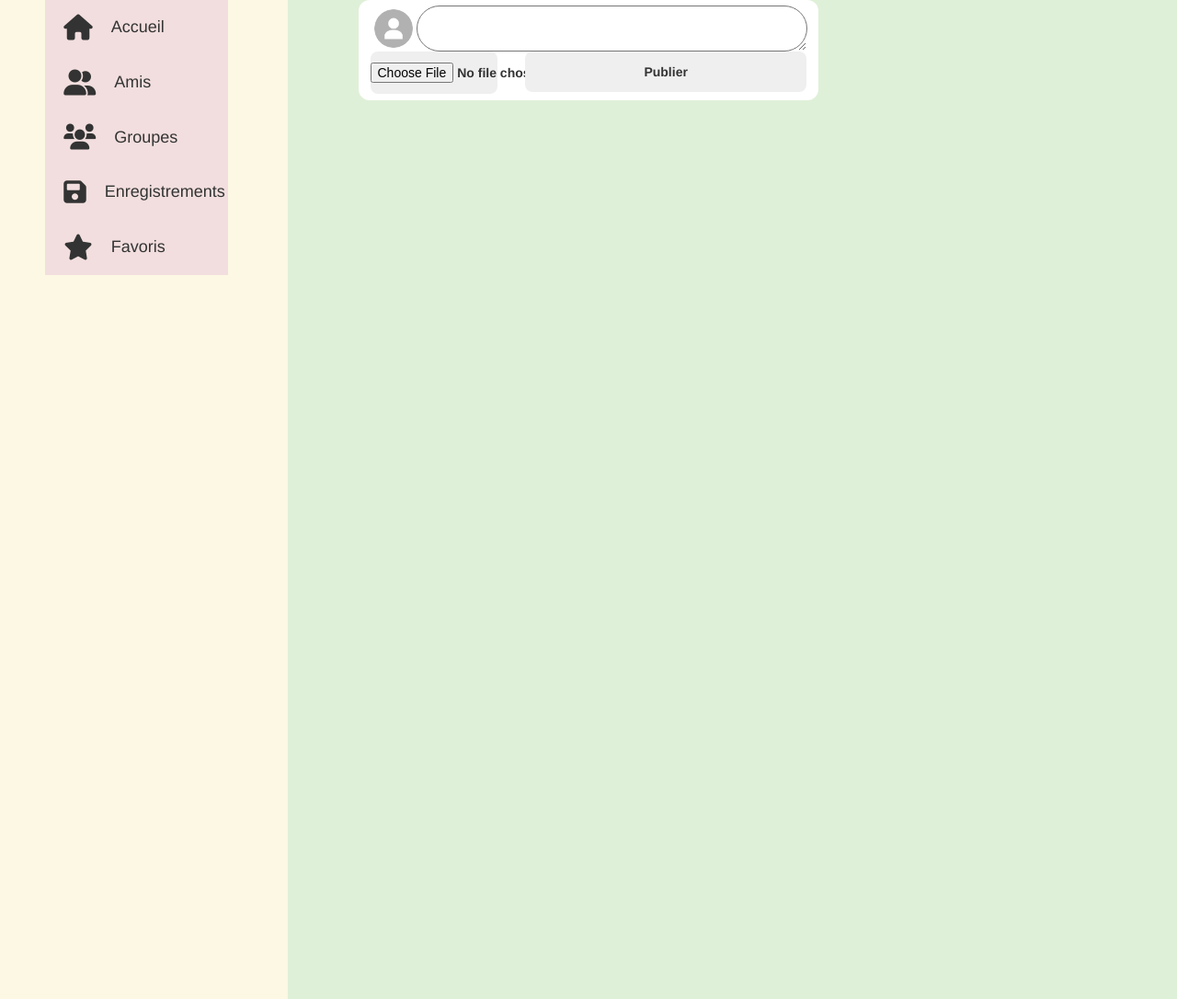
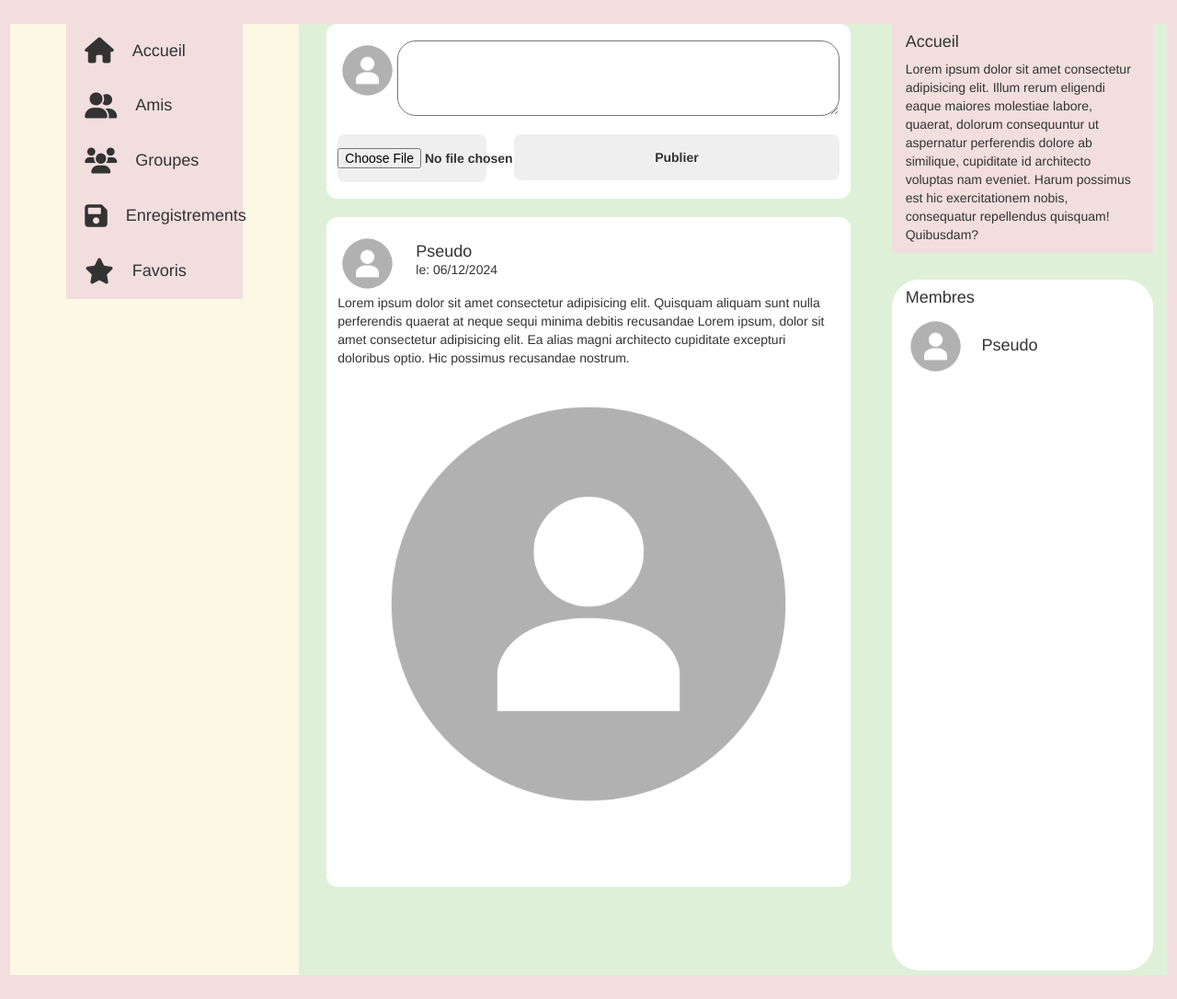
Before and after one commit to FetraFex/php-mvc-starter, a PHP site: the page made by views/accueil-view.php in a window 1280 px wide. Shown: the part 52-1138 px from the top of the page at 92% size. Run offline with PHP 8.4, Linux system fonts and the light colour scheme; the template is opened without the code that fills it, so the values that code supplies are empty; the visitor is signed in with stand-in values (Sample User, id 1).

Commit message:
Homepage interface finished

```diff
--- a/views/accueil-view.php
+++ b/views/accueil-view.php
@@ -17,6 +17,7 @@
         height: 100%;
         display: flex;
         flex-direction: column;
+        overflow: hidden;
     }
 
     .navbar {
@@ -31,8 +32,6 @@
 
     .full {
         height: 100%;
-        position: relative;
-
     }
 
     .padding-x {
@@ -48,22 +47,23 @@
 
     .publier {
         background-color: white;
-        padding: 1% 2%;
+        padding: 3% 2%;
         border-radius: 12px;
-        width: 80%;
+        width: 95%;
     }
 
     .addimage {
         width: 100%;
-        padding: 12px 0;
+        padding: 15px 0;
         border-radius: 8px;
         border: none;
         font-weight: bold;
+
     }
 
-    .pub{
+    .pub {
         width: 100%;
-        padding: 12px 0;
+        padding: 15px 0;
         border-radius: 8px;
         border: none;
         font-weight: bold;
@@ -89,7 +89,7 @@
         </div>
     </nav>
 
-    <div class="full-height bg-danger">
+    <div class="full-height bg-danger" style="padding:2%">
         <div class="row full">
             <div class="col-sm-3 bg-warning full padding-x">
                 <div class="container bg-danger leftcard" style="width: 80%;">
@@ -113,14 +113,16 @@
                     <h4>Favoris</h4>
                 </div>
             </div>
-            <div class="col-sm-6 bg-success full centre">
+            <div class="col-sm-6 bg-success full">
                 <div class="container publier">
                     <form action="http://localhost/Rencontre/publication/publier" method="post">
                         <div style="display:flex;">
-                            <img src="http://localhost/Rencontre/publics/image/default-profile.png" alt="" class="img img-responsive" style="width:50px;">
-                            <textarea name="descri" id="" style="flex:1 auto; border-radius:50px;padding:0 15px;"></textarea>
+                            <div>
+                                <img src="http://localhost/Rencontre/publics/image/default-profile.png" alt="" class="img img-responsive" style="width:65px;">
+                            </div>
+                            <textarea name="descri" id="" style="flex:1 auto;border-radius:20px;padding:20px 15px;"></textarea>
                         </div>
-                        <div class="row">
+                        <div class="row" style="margin-top:20px;">
                             <div class="col-sm-4">
                                 <button class="addimage"><input type="file" name="pubimg" id=""></button>
                             </div>
@@ -130,9 +132,38 @@
                         </div>
                     </form>
                 </div>
+                <div class="container publier" style="flex: 1 auto;background:white; margin-top:20px;height:64vh;overflow-y:scroll;overflow-x:hidden;">
+                    <div style="margin-bottom: 50px;">
+                        <div>
+                            <div style="display:flex; gap:20px">
+                                <img src="http://localhost/Rencontre/publics/image/default-profile.png" alt="" class="img img-responsive" style="width:65px;">
+                                <div style="line-height:0px">
+                                    <h4>Pseudo</h4>
+                                    <p>le: 06/12/2024</p>
+                                </div>
+                            </div>
+                        </div>
+                        <div>Lorem ipsum dolor sit amet consectetur adipisicing elit. Quisquam aliquam sunt nulla perferendis quaerat at neque sequi minima debitis recusandae Lorem ipsum, dolor sit amet consectetur adipisicing elit. Ea alias magni architecto cupiditate excepturi doloribus optio. Hic possimus recusandae nostrum.</div>
+                        <div class="container" style="width:100%">
+                            <img src="http://localhost/Rencontre/publics/image/default-profile.png" alt="" style="object-fit: contains;width:100%">
+                        </div>
+                    </div>
+                </div>
             </div>
             <div class="col-sm-3 bg-success full">
-
+                <div class="container bg-danger" style="width: 100%;">
+                    <h4>Accueil</h4>
+                    <p>Lorem ipsum dolor sit amet consectetur adipisicing elit. Illum rerum eligendi eaque maiores molestiae labore, quaerat, dolorum consequuntur ut aspernatur perferendis dolore ab similique, cupiditate id architecto voluptas nam eveniet. Harum possimus est hic exercitationem nobis, consequatur repellendus quisquam! Quibusdam?</p>
+                </div>
+                <div class="container" style="border-radius:30px; background-color:white; height:66vh;overflow-y:hidden;width:100%;margin-top:10%">
+                    <h4>Membres</h4>
+                    <div style="overflow-y:scroll;height:100%">
+                        <div style="display:flex;align-items:center">
+                            <img src="http://localhost/Rencontre/publics/image/default-profile.png" alt="" class="img img-responsive" style="width:65px;">
+                            <h4 style="margin-left:7%">Pseudo</h4>
+                        </div>
+                    </div>
+                </div>
             </div>
         </div>
     </div>
```
